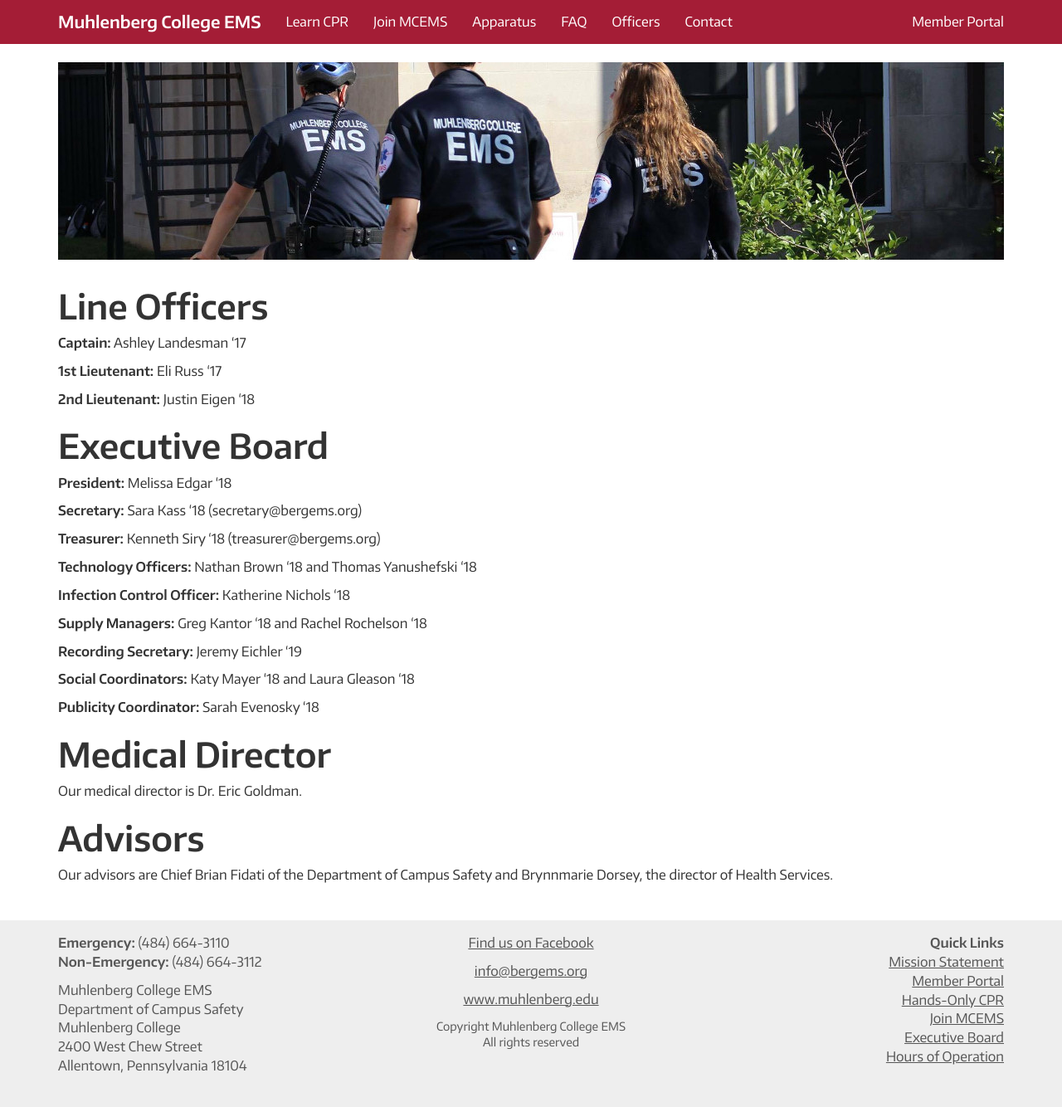
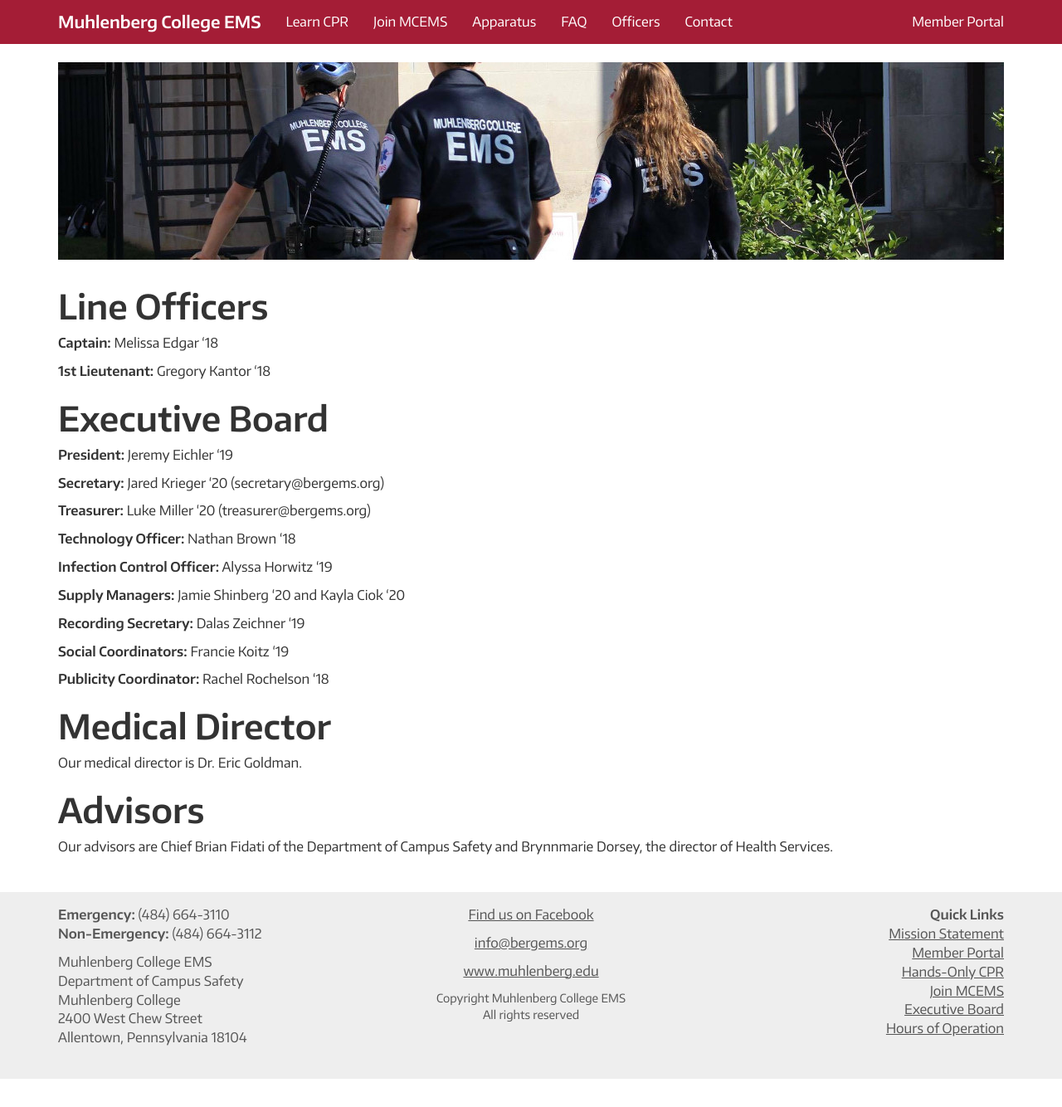
Before and after one commit to MCEMS/www, a Jekyll site: the page built from officers/index.markdown, in a window 1280 px wide. Shown: the whole page at 83% size. Built offline with Jekyll 4.4.1, drawn with Linux system fonts in a browser that asks for light colours; nearby versions of some CDN libraries; after the commit the page ends 1300 px from its top, so only the background shows below that.

Commit message:
Update index.markdown

```diff
--- a/officers/index.markdown
+++ b/officers/index.markdown
@@ -8,32 +8,30 @@
 Line Officers
 =============
 
-**Captain:** Ashley Landesman '17
+**Captain:** Melissa Edgar '18
 
-**1st Lieutenant:** Eli Russ '17
-
-**2nd Lieutenant:** Justin Eigen '18
+**1st Lieutenant:** Gregory Kantor '18
 
 Executive Board
 ===============
 
-**President:** Melissa Edgar '18
+**President:** Jeremy Eichler '19
 
-**Secretary:** Sara Kass '18  (secretary@bergems.org)
+**Secretary:** Jared Krieger '20  (secretary@bergems.org)
 
-**Treasurer:** Kenneth Siry '18 (treasurer@bergems.org)
+**Treasurer:** Luke Miller '20 (treasurer@bergems.org)
 
-**Technology Officers:** Nathan Brown '18 and Thomas Yanushefski '18
+**Technology Officer:** Nathan Brown '18
 
-**Infection Control Officer:** Katherine Nichols '18
+**Infection Control Officer:** Alyssa Horwitz '19
 
-**Supply Managers:** Greg Kantor '18 and Rachel Rochelson '18
+**Supply Managers:** Jamie Shinberg '20 and Kayla Ciok '20
 
-**Recording Secretary:** Jeremy Eichler '19
+**Recording Secretary:** Dalas Zeichner '19
 
-**Social Coordinators:** Katy Mayer '18 and Laura Gleason '18
+**Social Coordinators:** Francie Koitz '19
 
-**Publicity Coordinator:** Sarah Evenosky '18
+**Publicity Coordinator:** Rachel Rochelson '18
 
 Medical Director
 ================
```
